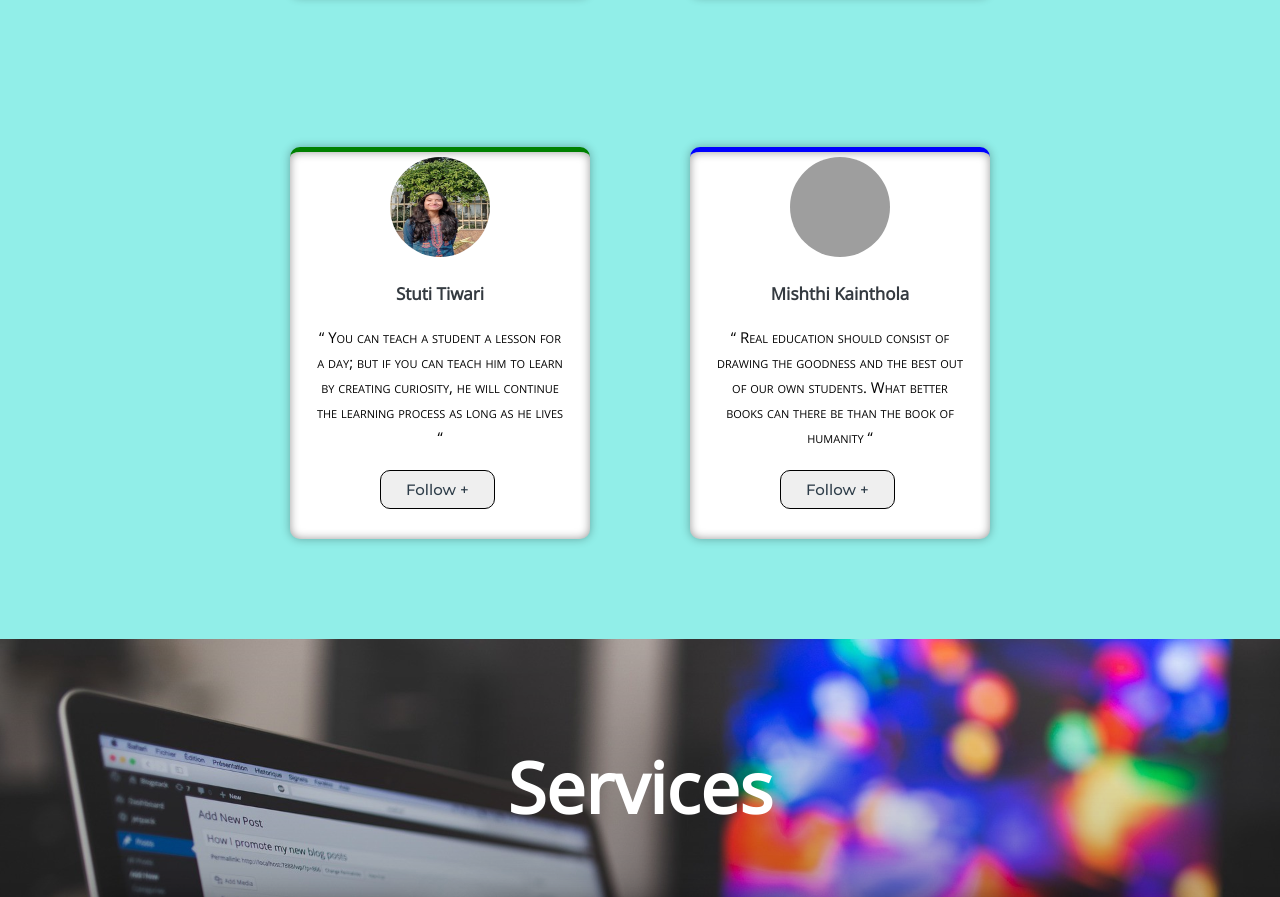
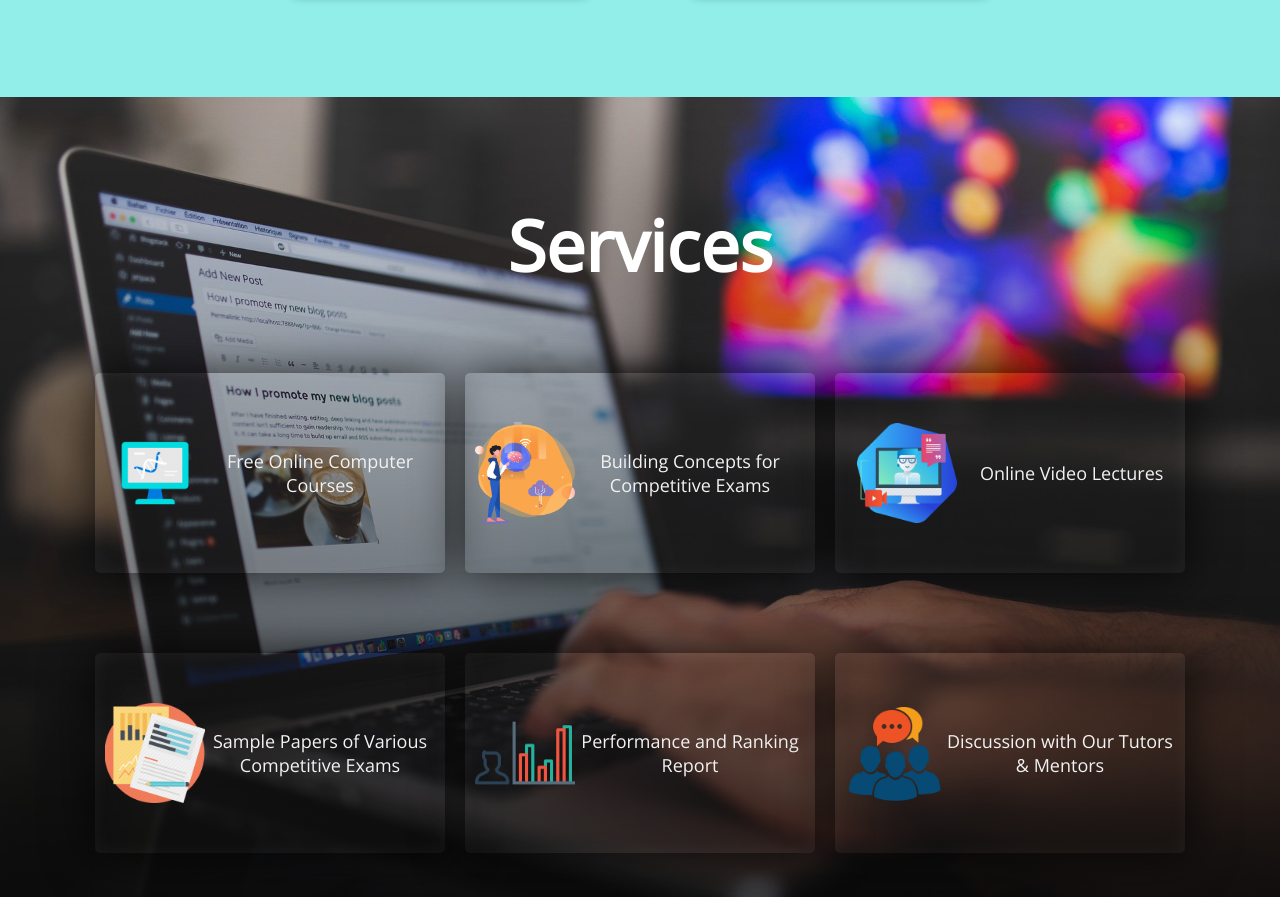
Before and after one commit to s-tuti/E-Adhyan.github.io, a plain HTML site: page index.html in a window 1280 px wide. Shown: the part 3450-4347 px from the top of the page. Drawn offline with nearby package versions, Linux system fonts and the light colour scheme; grey boxes are pictures that could not be loaded; files whose address does not match are found by name.

Commit message:
Update index.html

```diff
--- a/index.html
+++ b/index.html
@@ -203,36 +203,6 @@
       </div>
     </div>
   </div>
-    <div class="totalcard">
-      <div class="card">
-        <center><img src="creator/Stuti.png"></center>
-        <center>
-          <div class="card-title">Stuti Tiwari</div>
-          <div id="detail">
-            <p>“ You can teach a student a lesson for a day; but if you can teach him to learn by creating curiosity, he
-              will continue the learning process as long as he lives “</p>
-            <div class="duty"></div>
-            <a href="https://www.linkedin.com/in/stuti10/" target="_blank"><button class="btn-roshan">Follow
-                +</button></a>
-          </div>
-        </center>
-      </div>
-      <div class="card">
-        <center><img src="creator/Mishthi.png" width="150" height="200"></center>
-        <center>
-          <div class="card-title">Mishthi Kainthola</div>
-          <div id="detail">
-            <p>“ Real education should consist of drawing the goodness and the best out of our own students. What better
-              books can there be than the book of humanity “</p>
-            <div class="duty"></div>
-            <a href="https://www.linkedin.com/in/mishthi-kainthola-206854288/" target="_blank"><button
-                class="btn-akhil">Follow +</button></a>
-          </div>
-        </center>
-      </div>
-    </div>
-  </div>
-
 
   <!-- SERVICES -->
   <div class="service-swipe">
```
